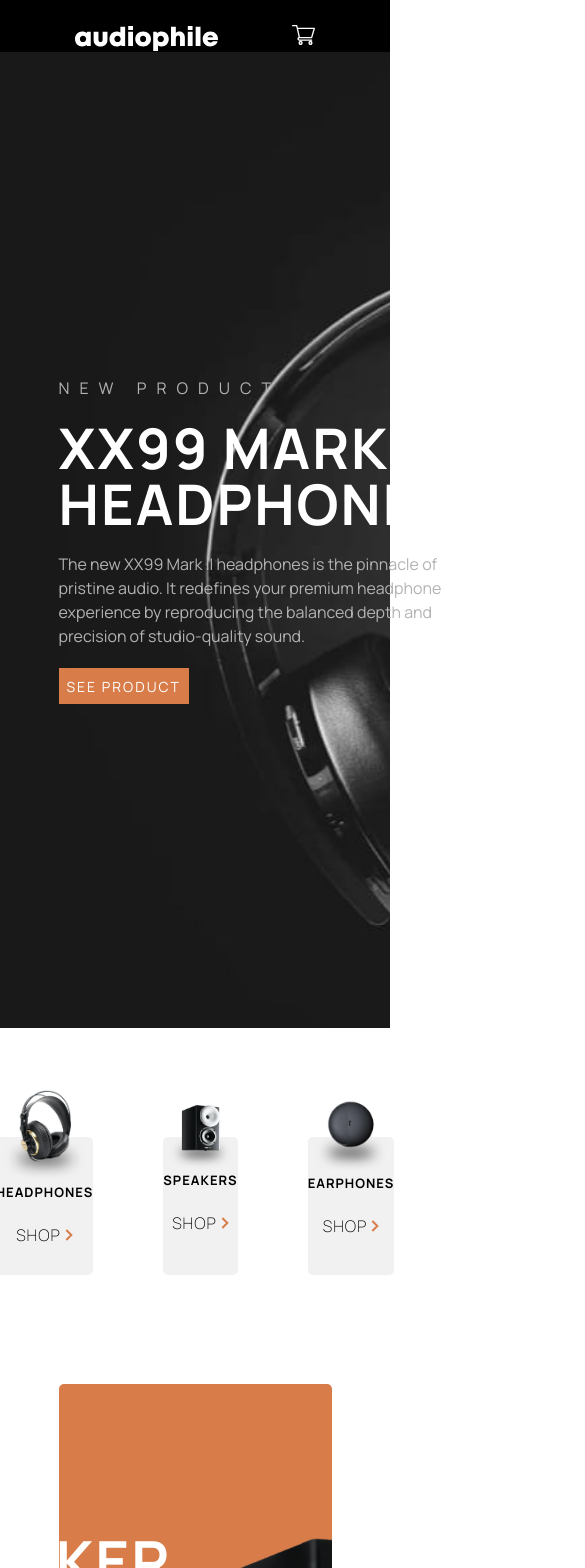
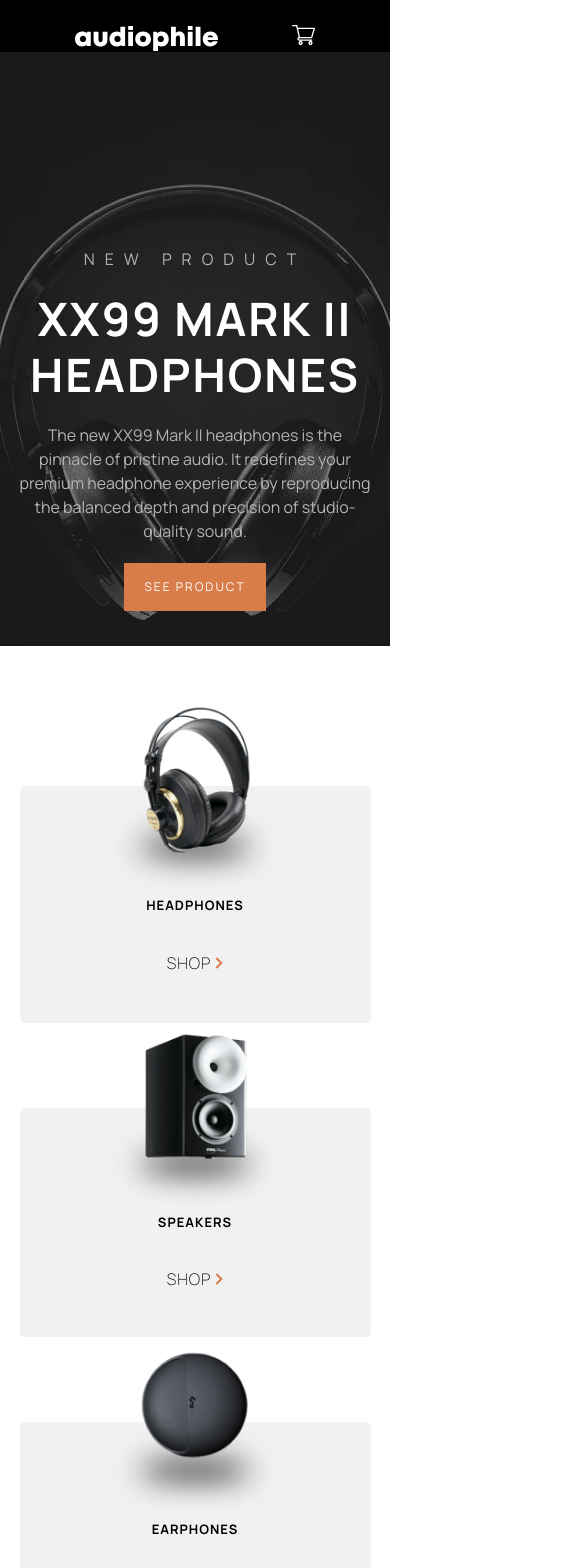
Before and after one commit to GregFJr/AcoustiShop, a Next.js app: page / in a window 390 px wide. Shown: the top 1568 px of the page, 585 px wide, since content can reach past the window. Built offline with nearby package versions, Linux system fonts and the light colour scheme.

Commit message:
improved responsiveness of home page and product page for mobile view and updated shop links

```diff
--- a/src/app/earphones/page.tsx
+++ b/src/app/earphones/page.tsx
@@ -89,17 +89,17 @@ export default function Earphones() {
           <div>
           <img src="/assets/shared/desktop/image-category-thumbnail-headphones.png" alt="thumdnail headphones" />
             <h5>Headphones</h5>
-            <a href="">Shop</a>
+            <a href="/headphones">Shop</a>
           </div>
           <div>
           <img src="/assets/shared/desktop/image-category-thumbnail-speakers.png" alt="thumdnail speakers" />
           <h5>Speakers</h5>
-          <a href="">Shop</a>
+          <a href="/speakers">Shop</a>
           </div>
           <div>
           <img src="/assets/shared/desktop/image-category-thumbnail-earphones.png" alt="thumdnail earphones" />
           <h5>Earphones</h5>
-          <a href="">Shop</a>
+          <a href="/earphones">Shop</a>
           </div>
         </div>
 
--- a/src/app/globals.css
+++ b/src/app/globals.css
@@ -271,7 +271,153 @@ margin-bottom: 15%;
   border-radius: 10px;
 }
 
+@media screen and (max-width:844px) {
+   .product-hero {
+    background-image: url('/assets/home/mobile/image-header.jpg');
+    flex-direction: column;
+    align-items: center;
+    justify-content: center;
+    width: 100%;
+    height: auto;
+   }
 
+   .home-main {
+    display: flex;
+    flex-direction: column;
+    width: 100%;
+    padding: 0 5% 0 5%;
+   }
+
+   .product-hero div {
+    width: 100%;
+    padding-left: 0%;
+    align-items: center;
+    position: relative;
+    text-align: center;
+    padding: 50% 15px 35px 15px;
+
+   }
+
+   .product-hero div button {
+    width: 100%;
+    padding: 15px 20px 15px 20px;
+    font-size: 12px;
+   }
+
+   .product-hero h1 {
+    width: 100%;
+    font-size: 46px;
+   }
+
+   .home-headphone-page-script {
+    flex-direction: column-reverse;
+    width: 100%;
+   }
+
+   .home-headphone-page-script .home-audio-script {
+    width: 100%;
+   }
+
+   .home-headphone-page-script .home-audio-script h1 {
+    text-align: center;
+    font-size: 26px;
+    line-height: normal;
+    width: 100%;
+   }
+
+   .all-ads {
+    display: flex;
+    width: 100%;
+    flex-direction: column;
+    gap: 10px;
+   }
+
+   .audio-ad-sect, .audio-ad2-sect, .audio-ad3-sect{
+      width: 100%;
+   }
+
+   .main-ad {
+    padding-right: 0%;
+    background-position: 2.3cm;
+    background-position-y: 1cm;
+    background-size: 50%;
+   }
+
+   .main-ad .ma1 {
+    text-align: center;
+    display: flex;
+    flex-direction: column;
+    align-items: center;
+    justify-content: center;
+    width: 100%;
+    padding: 70% 15px 0 15px;
+   }
+
+   .main-ad .ma1 h1 {
+    font-size: 35px;
+    width: 100%;
+   }
+
+   .main-ad .ma1 p {
+    font-size: 16px;
+    width: 100%;
+   }
+
+   .main-ad2 {
+    background-image: url('/assets/home/mobile/image-speaker-zx7.jpg');
+    background-size: contain;
+    padding-left: 15px;
+   }
+
+   .ma2 h1{
+    font-size: 35px;
+    width: 100%;
+   }
+
+   .ma2 button {
+    padding: 10px;
+    font-size: 12px;
+    font-weight: 600;
+   }
+
+   .ma3 {
+    flex-direction: column;
+    gap: 20px;
+   }
+
+   .ma3 img {
+    width: 100%;
+   }
+
+   .ma3-descript h1 {
+    position: static;
+    font-size: 35px;
+   }
+
+   .ma3-descript button {
+    position: static;
+    padding: 10px;
+    font-size: 12px;
+    font-weight: 600;
+   }
+
+   .ma3-descript {
+    padding: 40px 0 40px 20px;
+   }
+
+   .home-catergories .audio-categories{
+    display: flex;
+    flex-direction: column;
+    gap: 85px;
+   }
+
+   .home-audio-script p {
+    text-align: center;
+    font-size: 18px;
+   }
+
+
+}
 
 
 
@@ -347,8 +493,8 @@ padding-top: 25px;
   color: var(--Just-White);
   text-transform: uppercase;
   letter-spacing: 2px;
-  font-size: 14px;
-  padding: 2%;
+  font-size: 12px;
+  padding: 10px 25px;
 }
 
 .product-descript button:hover{
@@ -623,10 +769,6 @@ body {
   gap: 30px;
 }
 
-.social-links {
-
-}
-
 
 
 }
@@ -677,6 +819,12 @@ body {
   font-weight: bold;
 }
 
+.single-product-info h6 {
+  letter-spacing: 10px;
+  text-transform: uppercase;
+  color: var(--Light-Orange);
+}
+
 
 
 .add-cart {
@@ -689,8 +837,8 @@ body {
   color: var(--Just-White);
   text-transform: uppercase;
   letter-spacing: 1px;
-  padding: 10px;
-  font-size: 14px;
+  padding: 10px 25px;
+  font-size: 12px;
 }
 
 .add-cart input {
@@ -748,6 +896,8 @@ body {
 
 .gallery-images {
   display: flex;
+  justify-content: center;
+  width: 100%;
   gap: 20px;
   margin-bottom: 5%;
 }
@@ -767,9 +917,19 @@ body {
 
 .also-like {
   display: flex;
-  margin: 15% 0 15% 0 ;
+  margin: 5% 0 15% 0 ;
   gap: 20px;
 }
+
+label h1 {
+  text-align: center;
+  text-transform: uppercase;
+  font-size: 56px;
+  font-weight: 600;
+  margin-top: 15%;
+  letter-spacing: 1px;
+}
+
 
 .other-product {
 text-align: center;
@@ -790,9 +950,65 @@ text-transform: uppercase;
 .other-product button {
   text-transform: uppercase;
   letter-spacing: 1px;
+  font-size: 12px;
   background-color: var(--Burnt-Orange);
   color: var(--Just-White);
-  padding: 10px
+  padding: 10px 25px;
+}
+
+@media screen and (max-width:844px){
+
+  .product-page-body {
+    padding: 0 5% 0 5%;
+  }
+
+  .single-product {
+    flex-direction: column;
+    gap: 30px;
+  }
+
+  .single-product-info {
+    width: 100%;
+    gap: 30px;
+  }
+
+  .single-product-info h1 {
+    font-size: 40px;
+  }
+
+  .feature-and-items {
+    flex-direction: column;
+    width: 100%;
+    gap: 60px;
+  }
+
+  .feature-and-items .features {
+    width: 100%;
+  }
+
+  .included-items {
+    padding-bottom: 80px;
+  }
+
+  .also-like {
+    flex-direction: column;
+    width: 100%;
+  }
+
+  .also-like img{
+    width: 100%;
+    height: auto;
+  }
+
+  .gallery-images {
+    flex-direction: column;
+    width: 100%;
+  }
+
+  label h1 {
+    font-size: 26px;
+    padding: 65px 0 0 0;
+  }
 }
 
 /*------------Bouncing-Loader-------------*/
--- a/src/app/headphones/page.tsx
+++ b/src/app/headphones/page.tsx
@@ -135,17 +135,17 @@ export default function Headphones() {
           <div>
           <img src="/assets/shared/desktop/image-category-thumbnail-headphones.png" alt="thumdnail headphones" />
             <h5>Headphones</h5>
-            <a href="">Shop</a>
+            <a href="/headphones">Shop</a>
           </div>
           <div>
           <img src="/assets/shared/desktop/image-category-thumbnail-speakers.png" alt="thumdnail speakers" />
           <h5>Speakers</h5>
-          <a href="">Shop</a>
+          <a href="/speakers">Shop</a>
           </div>
           <div>
           <img src="/assets/shared/desktop/image-category-thumbnail-earphones.png" alt="thumdnail earphones" />
           <h5>Earphones</h5>
-          <a href="">Shop</a>
+          <a href="/earphones">Shop</a>
           </div>
         </div>
 
--- a/src/app/page.tsx
+++ b/src/app/page.tsx
@@ -111,6 +111,7 @@ export default function Home() {
         </div>
       </section>
 
+<section className='all-ads'>
       <section className='audio-ad-sect'>
         <section className='main-ad'>
           {productAd1 && (
@@ -155,6 +156,7 @@ export default function Home() {
           )}
         </section>
       </section>
+      </section>
 
       <div className='home-headphone-page-script'>
           <div className='home-audio-script'>
--- a/src/app/products/[id]/page.tsx
+++ b/src/app/products/[id]/page.tsx
@@ -79,6 +79,7 @@ export default function ProductPage() {
       <section className='single-product'>
       <img src={`/${product.image.desktop}`} alt={product.name} />
       <div className='single-product-info'>
+      <h6>{product.new ? 'New Product': ''}</h6>
       <h1>{product.name}</h1>
       <p>{product.description}</p>
       <h5>$ {product.price.toLocaleString()}</h5>
@@ -125,7 +126,8 @@ export default function ProductPage() {
         </div>
       </section>
 
-      <section className='also-like'>
+    <label htmlFor="also"><h1>You May Also Like</h1></label>
+      <section className='also-like' data-name='also'>
         {product.others.map((otherProduct) => (
           <div key={otherProduct.slug} className='other-product'>
             <img src={`/${otherProduct.image.desktop}`} alt={otherProduct.name} />
@@ -135,23 +137,24 @@ export default function ProductPage() {
             </Link>
           </div>
         ))}
+
       </section>
 
       <div className='audio-categories'>
           <div>
           <img src="/assets/shared/desktop/image-category-thumbnail-headphones.png" alt="thumdnail headphones" />
             <h5>Headphones</h5>
-            <a href="">Shop</a>
+            <a href="/headphones">Shop</a>
           </div>
           <div>
           <img src="/assets/shared/desktop/image-category-thumbnail-speakers.png" alt="thumdnail speakers" />
           <h5>Speakers</h5>
-          <a href="">Shop</a>
+          <a href="/speakers">Shop</a>
           </div>
           <div>
           <img src="/assets/shared/desktop/image-category-thumbnail-earphones.png" alt="thumdnail earphones" />
           <h5>Earphones</h5>
-          <a href="">Shop</a>
+          <a href="/earphones">Shop</a>
           </div>
         </div>
 
--- a/src/app/speakers/page.tsx
+++ b/src/app/speakers/page.tsx
@@ -104,17 +104,17 @@ export default function Speakers() {
           <div>
           <img src="/assets/shared/desktop/image-category-thumbnail-headphones.png" alt="thumdnail headphones" />
             <h5>Headphones</h5>
-            <a href="">Shop</a>
+            <a href="/headphones">Shop</a>
           </div>
           <div>
           <img src="/assets/shared/desktop/image-category-thumbnail-speakers.png" alt="thumdnail speakers" />
           <h5>Speakers</h5>
-          <a href="">Shop</a>
+          <a href="/speakers">Shop</a>
           </div>
           <div>
           <img src="/assets/shared/desktop/image-category-thumbnail-earphones.png" alt="thumdnail earphones" />
           <h5>Earphones</h5>
-          <a href="">Shop</a>
+          <a href="/earphones">Shop</a>
           </div>
         </div>
 
```
